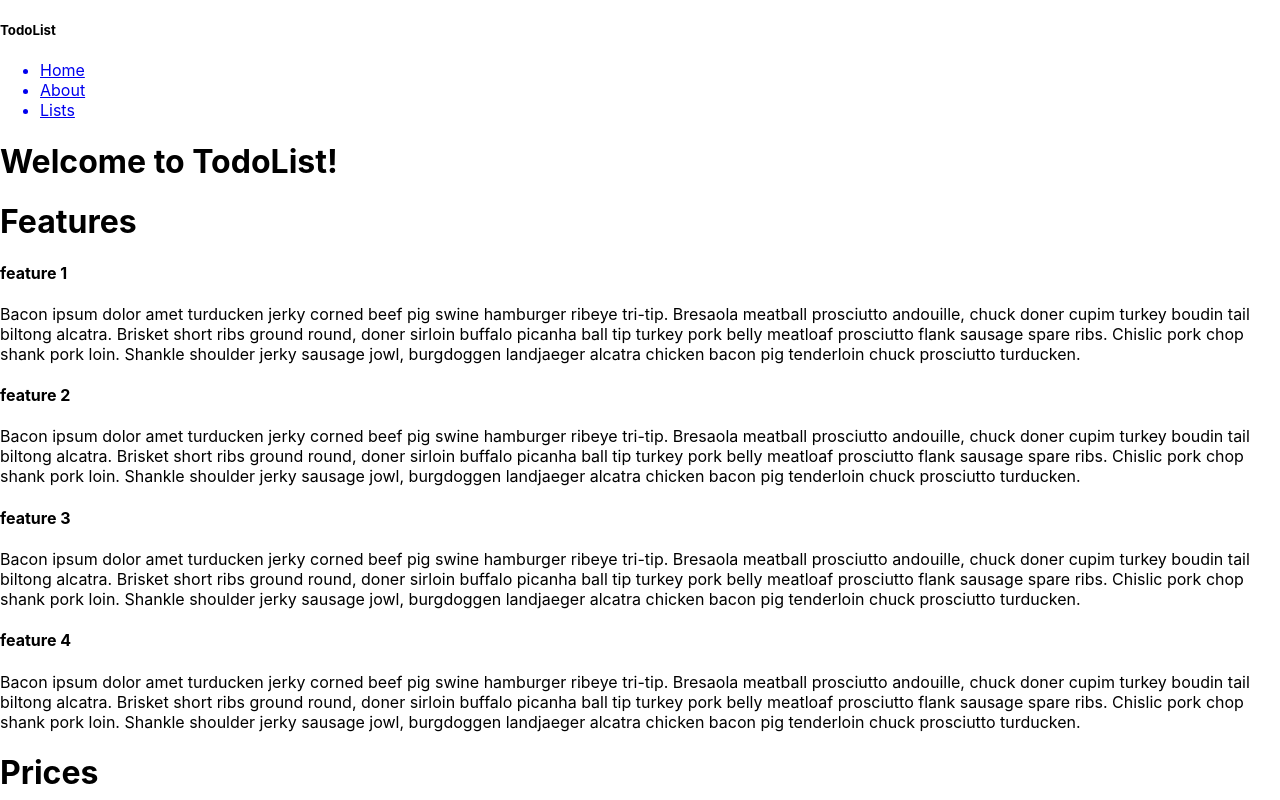
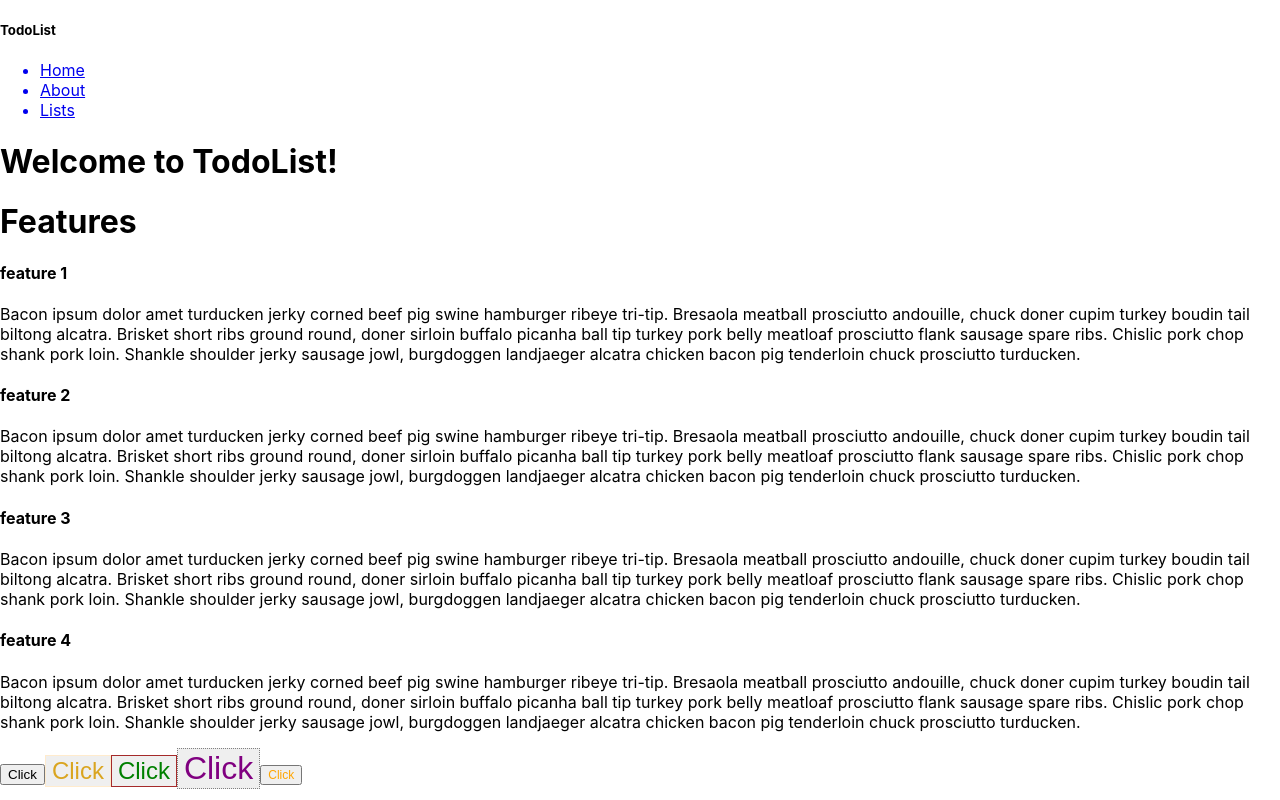
Before and after one commit to henry-doan/ror_todo_listwint22, a React (Create React App) app in the folder client/: page / in a window 1280 px wide. Shown: the top 800 px of the page. Built offline with nearby package versions, Linux system fonts and the light colour scheme.

Commit message:
styling start

```diff
--- a/client/src/components/shared/Home.js
+++ b/client/src/components/shared/Home.js
@@ -1,11 +1,30 @@
 import Features from "./Features";
 import MainHead from "./MainHead";
 import Prices from "./Prices";
+import "../styles/Main.css";
+
+export const styles = {
+  prettyBtn: {
+    color: 'purple',
+    fontSize: '32px',
+    border: '1px dotted grey',
+  },
+  uglyBtn: {
+    color: 'orange',
+    fontSize: '12px',
+    border: '1px dotted yelloq',
+  }
+}
 
 const Home = () => (
   <>
     <MainHead title={"Welcome to TodoList!"} />
     <Features />
+    <button>Click</button>
+    <button className='pretty-btn'>Click</button>
+    <button style={{ color: 'green', fontSize: '24px', border: '1px solid brown'}}>Click</button>
+    <button style={styles.prettyBtn}>Click</button>
+    <button style={styles.uglyBtn}>Click</button>
     <Prices />
   </>
 )
--- /dev/null
+++ b/client/src/components/styles/Main.css
@@ -0,0 +1,6 @@
+
+.pretty-btn {
+  color: goldenrod;
+  font-size: 24px;
+  border: 1px solid blanchedalmond;
+}
```
